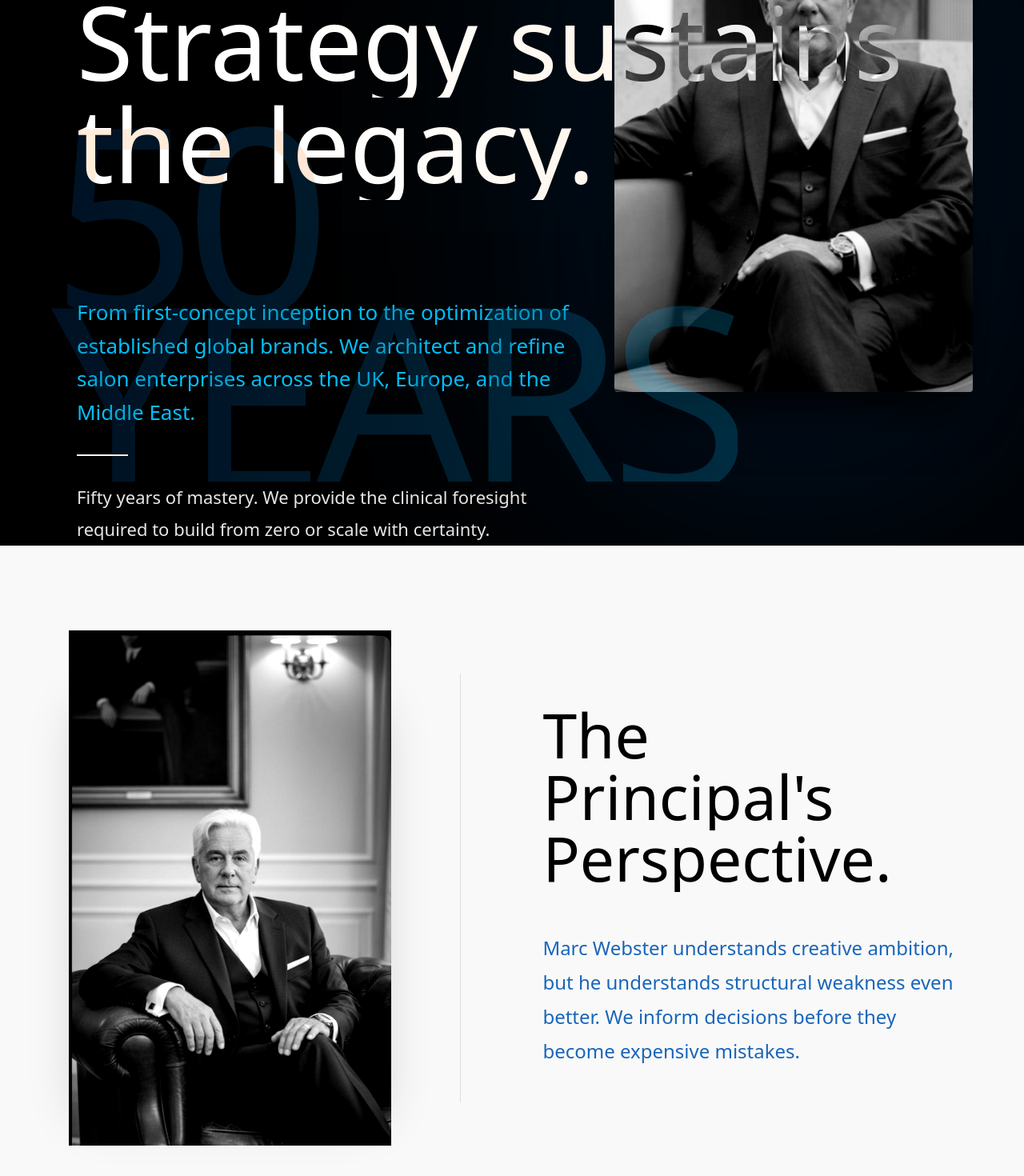
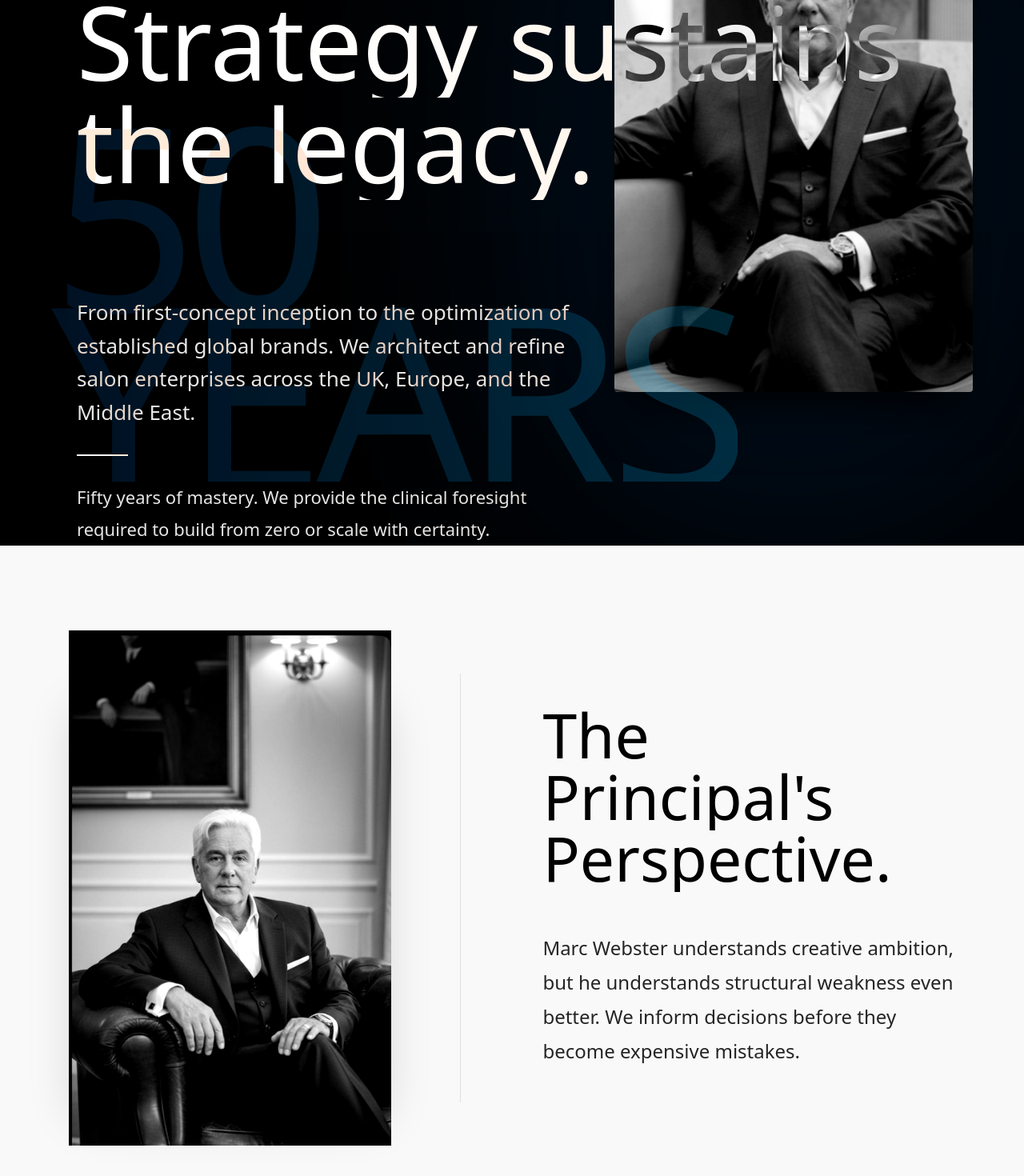
Before and after one commit to jcdelport/website, a Next.js app: page / in a window 1280 px wide. Shown: the part 510-1980 px from the top of the page at 80% size. Built offline with nearby package versions, Linux system fonts and the light colour scheme; a web font is replaced by a local one.

Commit message:
UI: Strip excessive Sovereign Blue styling from large body paragraphs

```diff
--- a/src/app/page.tsx
+++ b/src/app/page.tsx
@@ -151,7 +151,7 @@ export default function Home() {
 
                {/* massive white space separation */}
                <div className="mt-[15vh] w-full md:w-[50vw] flex flex-col gap-8">
-                 <p className="font-sans text-[26px] leading-[1.6] font-light text-[#00BFFF]">
+                 <p className="font-sans text-[26px] leading-[1.6] font-light text-white/90">
                    From first-concept inception to the optimization of established global brands. We architect and refine salon enterprises across the UK, Europe, and the Middle East.
                  </p>
                  <div className="w-16 h-[2px] bg-white"></div>
@@ -194,7 +194,7 @@ export default function Home() {
                  <h2 className="text-[clamp(3.5rem,6vw,6rem)] font-serif leading-[0.9] mb-12 sub-header-mask">
                    <SplitTextWordHelper text="The Principal's Perspective." />
                  </h2>
-                 <p className="font-sans text-[24px] leading-[1.8] font-light opacity-90 max-w-2xl text-[#0056B3]">
+                 <p className="font-sans text-[24px] leading-[1.8] font-light opacity-[0.85] max-w-2xl text-pitch">
                     Marc Webster understands creative ambition, but he understands structural weakness even better. We inform decisions before they become expensive mistakes.
                  </p>
                </div>
```
